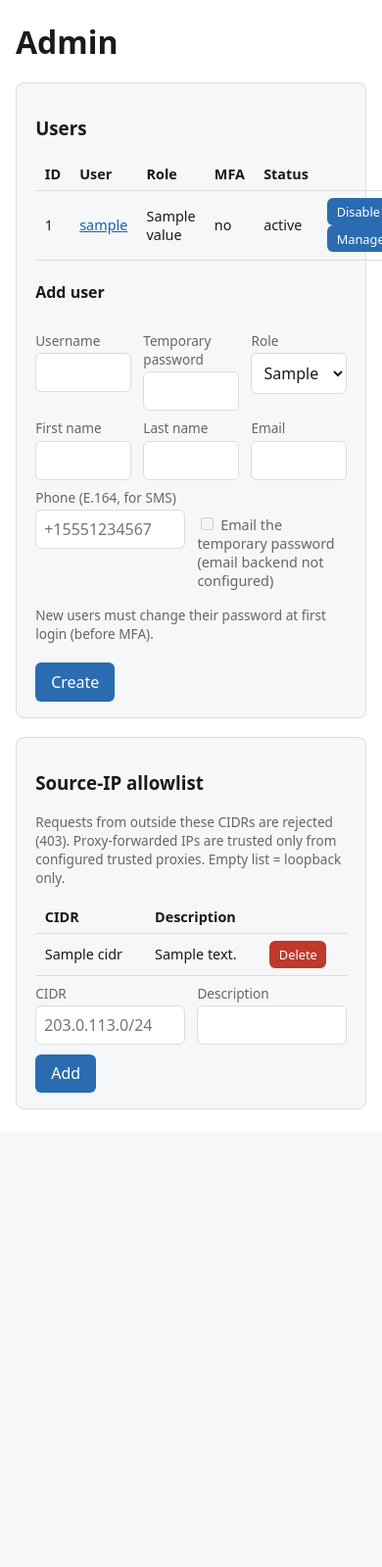
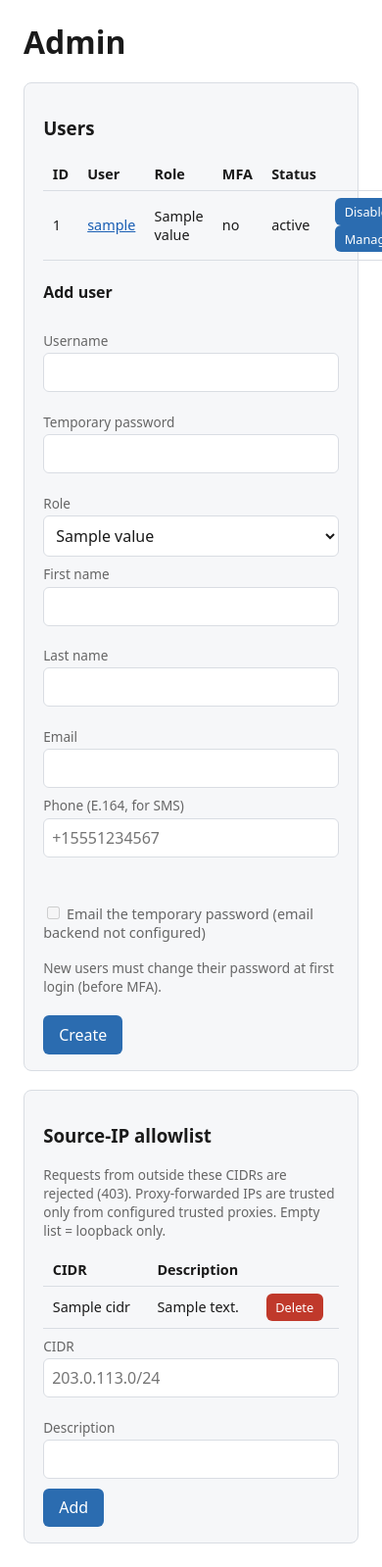
Before and after one commit to brett6320/vcm, a FastAPI app: template app/templates/admin.html in a window 390 px wide; the page is wider, and only the part inside the window is pictured. Shown: the part 64-1663 px from the top of that part at 98% size. Before the commit the page ends 1196 px from the top of that part, so only its background shows below. Run offline with FastAPI, Linux system fonts and the light colour scheme; the template is opened without the code that fills it: most values are stand-ins (such as "Sample title", 1, 10 or a date in 2020).

Commit message:
Widen content layout for tablet/desktop
Bump the main content max-width from 1000px to 1280px (with a touch more
side padding) to reduce vertical scrolling on the config-heavy pages, and
add an 820px breakpoint so multi-column form rows collapse to a single
column on tablet-portrait widths.

```diff
--- a/app/static/style.css
+++ b/app/static/style.css
@@ -38,7 +38,7 @@ nav a, nav a:visited { margin-right: .8rem; text-decoration: none; color: var(--
 .brand:visited { color: var(--fg); }
 .right { margin-left: auto; display: flex; align-items: center; gap: .8rem; }
 .who { color: var(--muted); font-size: .85rem; }
-main { max-width: 1000px; margin: 1.5rem auto; padding: 0 1rem; }
+main { max-width: 1280px; margin: 1.5rem auto; padding: 0 1.5rem; }
 h1, h2, h3 { line-height: 1.2; }
 .card { background: var(--card); border: 1px solid var(--border); border-radius: 8px;
   padding: 1rem 1.2rem; margin-bottom: 1.2rem; }
@@ -86,3 +86,9 @@ pre { background: var(--code-bg); padding: 1rem; border-radius: 8px; overflow: a
 .badge-issuing { background: var(--ok); color: #05210f; }
 .badge-root, .badge-intermediate, .badge-issuing {
   padding: .05rem .5rem; border-radius: 10px; font-size: .7rem; text-transform: uppercase; }
+
+/* Tablet portrait / narrow windows: collapse multi-column form rows so
+   fields stay usable. Desktop keeps the wider two/three-column layout. */
+@media (max-width: 820px) {
+  .row, .row3 { grid-template-columns: 1fr; }
+}
```
